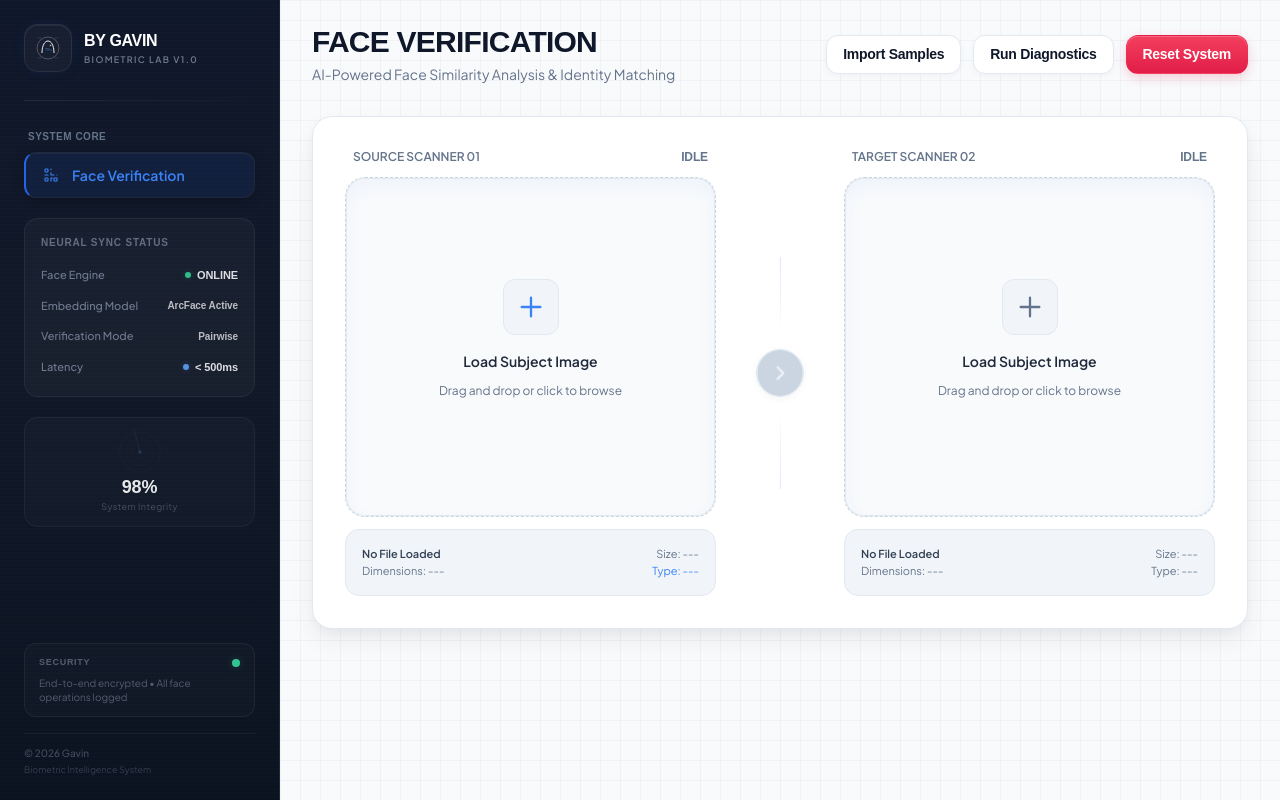
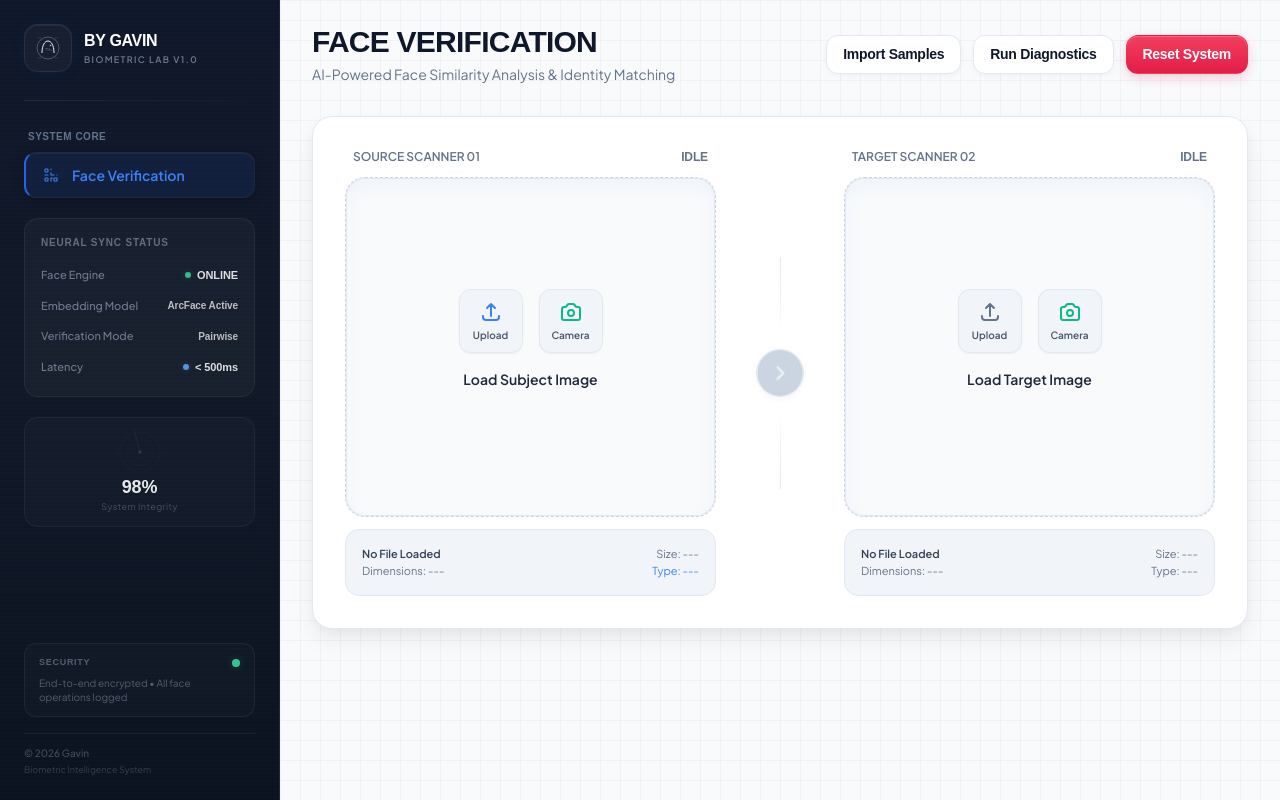
Before and after one commit to GavinArdhijaya91/Face-Verification-v1, a FastAPI app: page / in a window 1280 px wide. Run offline with FastAPI, Linux system fonts and the light colour scheme; some libraries are stand-ins or nearby versions; some web fonts are replaced.

Commit message:
Add dual-option upload zones with WebRTC camera capture

```diff
--- a/app/static/js/scanner.js
+++ b/app/static/js/scanner.js
@@ -167,8 +167,10 @@ document.addEventListener('DOMContentLoaded', () => {
         setupDragDrop(drop1, preview1, placeholder1, 1, (f) => file1Data = f);
         setupDragDrop(drop2, preview2, placeholder2, 2, (f) => file2Data = f);
 
-        drop1.addEventListener('click', () => file1.click());
-        drop2.addEventListener('click', () => file2.click());
+        const btnUpload1 = document.getElementById('btn-upload-1');
+        const btnUpload2 = document.getElementById('btn-upload-2');
+        if (btnUpload1) btnUpload1.addEventListener('click', (e) => { e.stopPropagation(); file1.click(); });
+        if (btnUpload2) btnUpload2.addEventListener('click', (e) => { e.stopPropagation(); file2.click(); });
 
         file1.addEventListener('change', (e) => {
             if (e.target.files.length > 0) {
@@ -182,7 +184,87 @@ document.addEventListener('DOMContentLoaded', () => {
             }
         });
 
+        // CAMERA LOGIC
+        let stream1 = null;
+        let stream2 = null;
+
+        const startCamera = async (idx) => {
+            try {
+                const stream = await navigator.mediaDevices.getUserMedia({ video: { facingMode: 'user' } });
+                const video = document.getElementById(`video-${idx}`);
+                const cameraUI = document.getElementById(`camera-ui-${idx}`);
+                if (video && cameraUI) {
+                    video.srcObject = stream;
+                    cameraUI.classList.remove('hidden');
+                    cameraUI.classList.add('flex');
+                    if (idx === 1) stream1 = stream;
+                    if (idx === 2) stream2 = stream;
+                }
+            } catch (err) {
+                console.error("Error accessing camera: ", err);
+                alert("Cannot access camera. Please check permissions.");
+            }
+        };
+
+        const stopCamera = (idx) => {
+            const stream = idx === 1 ? stream1 : stream2;
+            if (stream) {
+                stream.getTracks().forEach(track => track.stop());
+                if (idx === 1) stream1 = null;
+                if (idx === 2) stream2 = null;
+            }
+            const cameraUI = document.getElementById(`camera-ui-${idx}`);
+            if (cameraUI) {
+                cameraUI.classList.add('hidden');
+                cameraUI.classList.remove('flex');
+            }
+        };
+
+        const capturePhoto = (idx) => {
+            const video = document.getElementById(`video-${idx}`);
+            const canvas = document.getElementById(`canvas-${idx}`);
+            if (!video || !canvas) return;
+
+            canvas.width = video.videoWidth;
+            canvas.height = video.videoHeight;
+            const ctx = canvas.getContext('2d');
+
+            // Draw mirrored image if facingMode is user
+            ctx.translate(canvas.width, 0);
+            ctx.scale(-1, 1);
+            ctx.drawImage(video, 0, 0, canvas.width, canvas.height);
+
+            canvas.toBlob((blob) => {
+                if (!blob) return;
+                const file = new File([blob], `capture_${idx}.jpg`, { type: 'image/jpeg' });
+                const previewEl = idx === 1 ? preview1 : preview2;
+                const placeholderEl = idx === 1 ? placeholder1 : placeholder2;
+
+                handleFileChange(file, previewEl, placeholderEl, idx, (f) => {
+                    if (idx === 1) file1Data = f;
+                    if (idx === 2) file2Data = f;
+                });
+                stopCamera(idx);
+            }, 'image/jpeg', 0.95);
+        };
+
+        const btnCamera1 = document.getElementById('btn-camera-1');
+        const btnCamera2 = document.getElementById('btn-camera-2');
+        const btnCancelCam1 = document.getElementById('btn-cancel-cam-1');
+        const btnCancelCam2 = document.getElementById('btn-cancel-cam-2');
+        const btnCapture1 = document.getElementById('btn-capture-1');
+        const btnCapture2 = document.getElementById('btn-capture-2');
+
+        if (btnCamera1) btnCamera1.addEventListener('click', (e) => { e.stopPropagation(); startCamera(1); });
+        if (btnCamera2) btnCamera2.addEventListener('click', (e) => { e.stopPropagation(); startCamera(2); });
+        if (btnCancelCam1) btnCancelCam1.addEventListener('click', (e) => { e.stopPropagation(); stopCamera(1); });
+        if (btnCancelCam2) btnCancelCam2.addEventListener('click', (e) => { e.stopPropagation(); stopCamera(2); });
+        if (btnCapture1) btnCapture1.addEventListener('click', (e) => { e.stopPropagation(); capturePhoto(1); });
+        if (btnCapture2) btnCapture2.addEventListener('click', (e) => { e.stopPropagation(); capturePhoto(2); });
+
         const resetSystem = () => {
+            stopCamera(1);
+            stopCamera(2);
             file1Data = null;
             file2Data = null;
             file1.value = '';
--- a/app/templates/index.html
+++ b/app/templates/index.html
@@ -349,19 +349,36 @@
 
                         <!-- Placeholder UI -->
                         <div id="placeholder-1"
-                            class="text-center p-8 flex flex-col items-center w-full justify-center gap-2">
-                            <div
-                                class="upload-icon w-14 h-14 rounded-xl bg-[#F1F5F9] flex items-center justify-center border border-[#E2E8F0] mb-2">
-                                <svg class="w-7 h-7 text-blue-500" fill="none" stroke="currentColor" viewBox="0 0 24 24"
-                                    xmlns="http://www.w3.org/2000/svg">
-                                    <path stroke-linecap="round" stroke-linejoin="round" stroke-width="2"
-                                        d="M12 4v16m8-8H4"></path>
-                                </svg>
+                            class="text-center p-6 flex flex-col items-center w-full justify-center gap-4 z-10">
+                            <div class="flex gap-4">
+                                <button type="button" id="btn-upload-1" class="upload-icon w-16 h-16 rounded-xl bg-[#F1F5F9] flex flex-col items-center justify-center border border-[#E2E8F0] hover:bg-[#E2E8F0] hover:scale-105 transition-all group shadow-sm">
+                                    <svg class="w-6 h-6 text-blue-500 mb-1" fill="none" stroke="currentColor" viewBox="0 0 24 24" xmlns="http://www.w3.org/2000/svg">
+                                        <path stroke-linecap="round" stroke-linejoin="round" stroke-width="2" d="M4 16v1a3 3 0 003 3h10a3 3 0 003-3v-1m-4-8l-4-4m0 0L8 8m4-4v12"></path>
+                                    </svg>
+                                    <span class="font-plus-jakarta text-[10px] font-semibold text-slate-600">Upload</span>
+                                </button>
+                                <button type="button" id="btn-camera-1" class="upload-icon w-16 h-16 rounded-xl bg-[#F1F5F9] flex flex-col items-center justify-center border border-[#E2E8F0] hover:bg-[#E2E8F0] hover:scale-105 transition-all group shadow-sm">
+                                    <svg class="w-6 h-6 text-emerald-500 mb-1" fill="none" stroke="currentColor" viewBox="0 0 24 24" xmlns="http://www.w3.org/2000/svg">
+                                        <path stroke-linecap="round" stroke-linejoin="round" stroke-width="2" d="M3 9a2 2 0 012-2h.93a2 2 0 001.664-.89l.812-1.22A2 2 0 0110.07 4h3.86a2 2 0 011.664.89l.812 1.22A2 2 0 0018.07 7H19a2 2 0 012 2v9a2 2 0 01-2 2H5a2 2 0 01-2-2V9z"></path>
+                                        <path stroke-linecap="round" stroke-linejoin="round" stroke-width="2" d="M15 13a3 3 0 11-6 0 3 3 0 016 0z"></path>
+                                    </svg>
+                                    <span class="font-plus-jakarta text-[10px] font-semibold text-slate-600">Camera</span>
+                                </button>
                             </div>
-                            <span class="font-plus-jakarta text-sm font-semibold text-[#1E293B]">Load Subject
-                                Image</span>
-                            <span class="font-plus-jakarta text-xs text-slate-500 mt-1">Drag and drop or click to
-                                browse</span>
+                            <span class="font-plus-jakarta text-sm font-semibold text-[#1E293B]">Load Subject Image</span>
+                        </div>
+
+                        <!-- Camera Preview UI -->
+                        <div id="camera-ui-1" class="absolute inset-0 z-30 hidden flex-col items-center justify-center bg-slate-900 rounded-[1.25rem] overflow-hidden">
+                            <video id="video-1" class="w-full h-full object-cover transform scale-x-[-1]" autoplay playsinline></video>
+                            <div class="absolute bottom-6 flex gap-4 z-40">
+                                <button type="button" id="btn-cancel-cam-1" class="bg-red-500 hover:bg-red-600 text-white rounded-full w-12 h-12 flex items-center justify-center shadow-lg transition transform hover:scale-105 border border-white/20">
+                                    <svg class="w-5 h-5" fill="none" stroke="currentColor" viewBox="0 0 24 24"><path stroke-linecap="round" stroke-linejoin="round" stroke-width="2" d="M6 18L18 6M6 6l12 12"></path></svg>
+                                </button>
+                                <button type="button" id="btn-capture-1" class="bg-white hover:bg-slate-200 text-slate-900 rounded-full w-12 h-12 flex items-center justify-center shadow-lg transition transform hover:scale-105 border-4 border-slate-300">
+                                </button>
+                            </div>
+                            <canvas id="canvas-1" class="hidden"></canvas>
                         </div>
 
                         <!-- Image Preview & Overlay Wrapper -->
@@ -444,19 +461,36 @@
 
                         <!-- Placeholder UI -->
                         <div id="placeholder-2"
-                            class="text-center p-8 flex flex-col items-center w-full justify-center gap-2">
-                            <div
-                                class="upload-icon w-14 h-14 rounded-xl bg-[#F1F5F9] flex items-center justify-center border border-[#E2E8F0] mb-2">
-                                <svg class="w-7 h-7 text-[#64748B]" fill="none" stroke="currentColor"
-                                    viewBox="0 0 24 24" xmlns="http://www.w3.org/2000/svg">
-                                    <path stroke-linecap="round" stroke-linejoin="round" stroke-width="2"
-                                        d="M12 4v16m8-8H4"></path>
-                                </svg>
+                            class="text-center p-6 flex flex-col items-center w-full justify-center gap-4 z-10">
+                            <div class="flex gap-4">
+                                <button type="button" id="btn-upload-2" class="upload-icon w-16 h-16 rounded-xl bg-[#F1F5F9] flex flex-col items-center justify-center border border-[#E2E8F0] hover:bg-[#E2E8F0] hover:scale-105 transition-all group shadow-sm">
+                                    <svg class="w-6 h-6 text-[#64748B] mb-1" fill="none" stroke="currentColor" viewBox="0 0 24 24" xmlns="http://www.w3.org/2000/svg">
+                                        <path stroke-linecap="round" stroke-linejoin="round" stroke-width="2" d="M4 16v1a3 3 0 003 3h10a3 3 0 003-3v-1m-4-8l-4-4m0 0L8 8m4-4v12"></path>
+                                    </svg>
+                                    <span class="font-plus-jakarta text-[10px] font-semibold text-slate-600">Upload</span>
+                                </button>
+                                <button type="button" id="btn-camera-2" class="upload-icon w-16 h-16 rounded-xl bg-[#F1F5F9] flex flex-col items-center justify-center border border-[#E2E8F0] hover:bg-[#E2E8F0] hover:scale-105 transition-all group shadow-sm">
+                                    <svg class="w-6 h-6 text-emerald-500 mb-1" fill="none" stroke="currentColor" viewBox="0 0 24 24" xmlns="http://www.w3.org/2000/svg">
+                                        <path stroke-linecap="round" stroke-linejoin="round" stroke-width="2" d="M3 9a2 2 0 012-2h.93a2 2 0 001.664-.89l.812-1.22A2 2 0 0110.07 4h3.86a2 2 0 011.664.89l.812 1.22A2 2 0 0018.07 7H19a2 2 0 012 2v9a2 2 0 01-2 2H5a2 2 0 01-2-2V9z"></path>
+                                        <path stroke-linecap="round" stroke-linejoin="round" stroke-width="2" d="M15 13a3 3 0 11-6 0 3 3 0 016 0z"></path>
+                                    </svg>
+                                    <span class="font-plus-jakarta text-[10px] font-semibold text-slate-600">Camera</span>
+                                </button>
                             </div>
-                            <span class="font-plus-jakarta text-sm font-semibold text-[#1E293B]">Load Subject
-                                Image</span>
-                            <span class="font-plus-jakarta text-xs text-slate-500 mt-1">Drag and drop or click to
-                                browse</span>
+                            <span class="font-plus-jakarta text-sm font-semibold text-[#1E293B]">Load Target Image</span>
+                        </div>
+
+                        <!-- Camera Preview UI -->
+                        <div id="camera-ui-2" class="absolute inset-0 z-30 hidden flex-col items-center justify-center bg-slate-900 rounded-[1.25rem] overflow-hidden">
+                            <video id="video-2" class="w-full h-full object-cover transform scale-x-[-1]" autoplay playsinline></video>
+                            <div class="absolute bottom-6 flex gap-4 z-40">
+                                <button type="button" id="btn-cancel-cam-2" class="bg-red-500 hover:bg-red-600 text-white rounded-full w-12 h-12 flex items-center justify-center shadow-lg transition transform hover:scale-105 border border-white/20">
+                                    <svg class="w-5 h-5" fill="none" stroke="currentColor" viewBox="0 0 24 24"><path stroke-linecap="round" stroke-linejoin="round" stroke-width="2" d="M6 18L18 6M6 6l12 12"></path></svg>
+                                </button>
+                                <button type="button" id="btn-capture-2" class="bg-white hover:bg-slate-200 text-slate-900 rounded-full w-12 h-12 flex items-center justify-center shadow-lg transition transform hover:scale-105 border-4 border-slate-300">
+                                </button>
+                            </div>
+                            <canvas id="canvas-2" class="hidden"></canvas>
                         </div>
 
                         <!-- Image Preview & Overlay Wrapper -->
```
